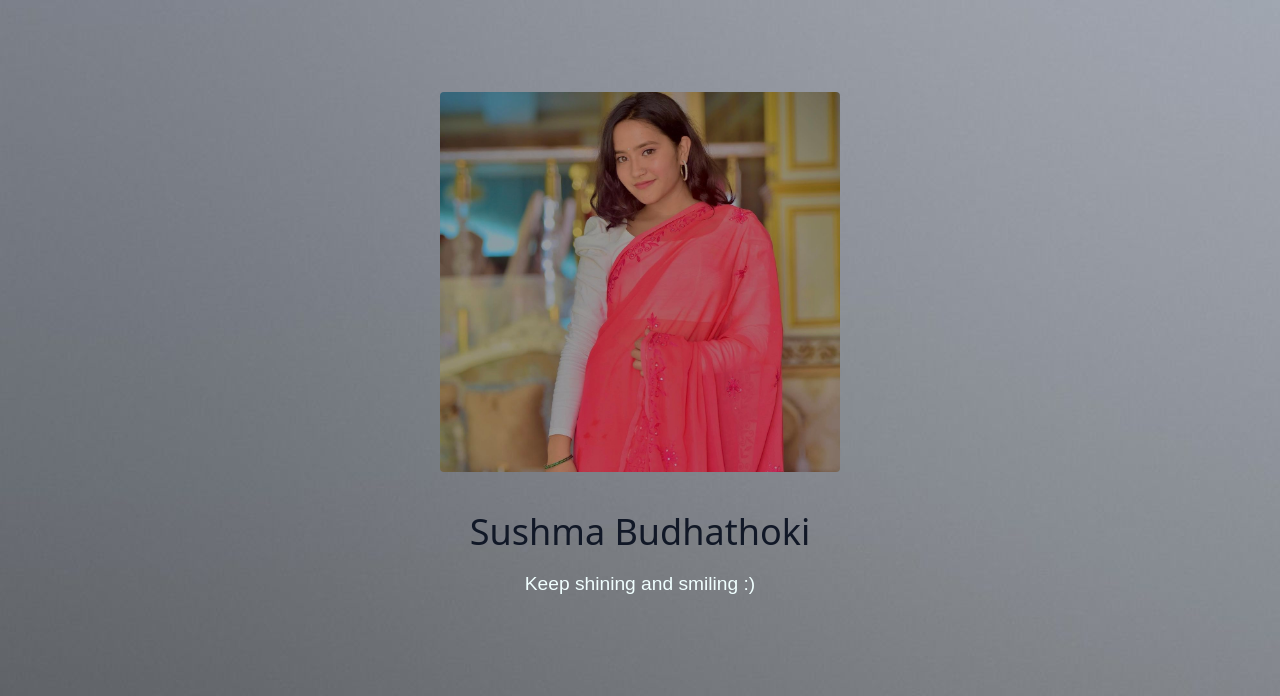
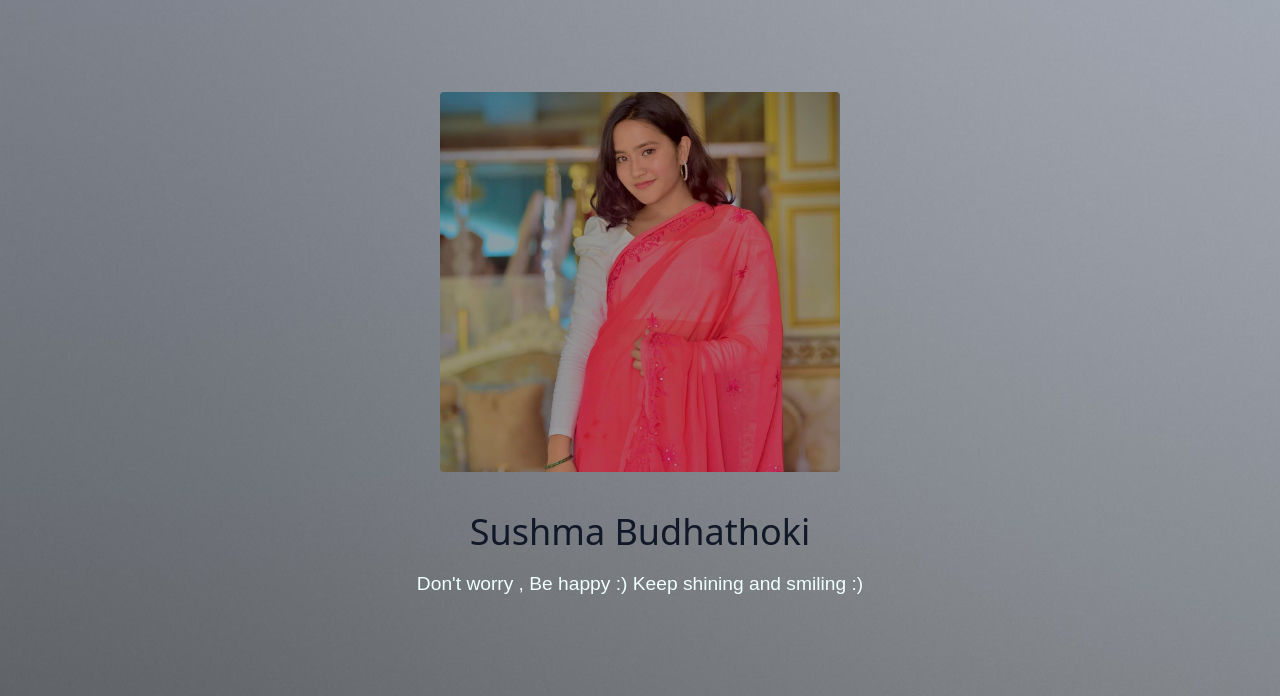
Before and after one commit to Zaynstensuman/sushma, a plain HTML site: page index.html in a window 1280 px wide. Shown: the part 104-800 px from the top of the page. Drawn offline with nearby package versions, Linux system fonts and the light colour scheme.

Commit message:
Update index.html

```diff
--- a/index.html
+++ b/index.html
@@ -78,7 +78,7 @@ body{
 
           <div class="w-full md:w-2/3 flex flex-col mb-16 items-center text-center">
             <h1 class="title-font sm:text-4xl text-3xl mb-4 font-medium text-gray-900"> Sushma Budhathoki</h1>
-            <p class="mb-8 leading-relaxed">
+            <p class="mb-8 leading-relaxed">Don't worry , Be happy :)
               Keep shining and smiling :) </p>
             <div class="flex w-full justify-center items-end">
               <div class="relative mr-4 lg:w-full xl:w-1/2 w-2/4 md:w-full text-left">
```
